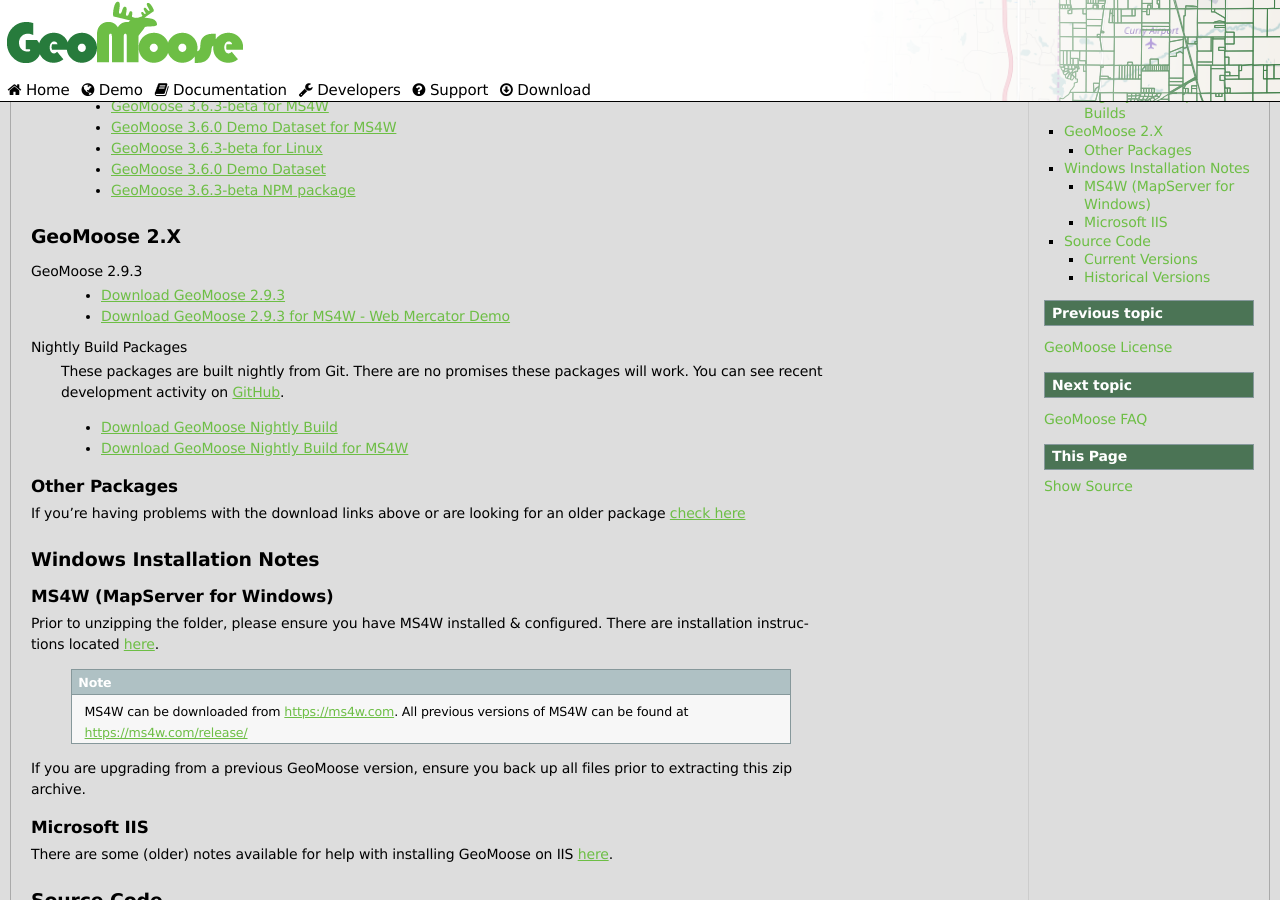
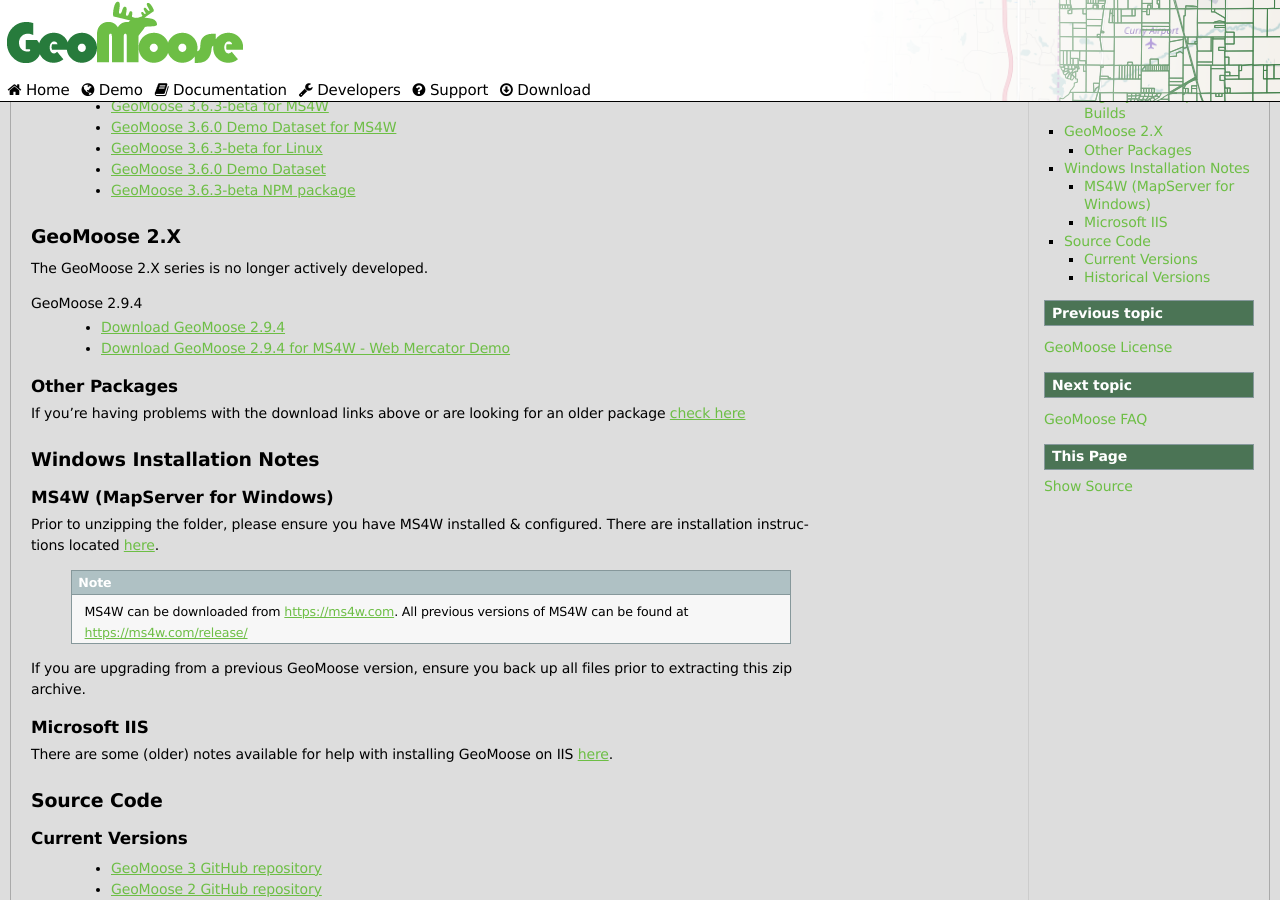
Before and after one commit to herambchaudhari4121/geomoose-website, a Sphinx documentation site: the page built from source/download.rst, in a window 1280 px wide and 900 px high, scrolled down 502 px. Built offline with Sphinx 7.4.7, drawn with Linux system fonts in a browser that asks for light colours.

Commit message:
Update GeoMoose 2.x links

```diff
--- a/source/download.rst
+++ b/source/download.rst
@@ -39,15 +39,13 @@
 
 GeoMoose 2.X
 ------------
-GeoMoose 2.9.3
-	* `Download GeoMoose 2.9.3 <https://www.geomoose.org/downloads/geomoose-2.9.3.tar.gz>`_
-	* `Download GeoMoose 2.9.3 for MS4W - Web Mercator Demo <https://www.geomoose.org/downloads/GeoMOOSE-2.9.3-MS4W.zip>`_
 
-Nightly Build Packages
-	These packages are built nightly from Git.  There are no promises these packages will work.  You can see recent development activity on `GitHub <https://github.com/geomoose/geomoose/commits/master>`_.
+The GeoMoose 2.X series is no longer actively developed.
 
-	* `Download GeoMoose Nightly Build <https://www.geomoose.org/downloads/geomoose-nightly.tar.gz>`_
-	* `Download GeoMoose Nightly Build for MS4W <https://www.geomoose.org/downloads/GeoMOOSE-nightly-MS4W.zip>`_
+GeoMoose 2.9.4
+	* `Download GeoMoose 2.9.4 <https://www.geomoose.org/downloads/unsupported/2.6-2.9/geomoose-2.9.4.tar.gz>`_
+	* `Download GeoMoose 2.9.4 for MS4W - Web Mercator Demo <https://www.geomoose.org/downloads/unsupported/2.6-2.9/GeoMOOSE-2.9.4-MS4W.zip>`_
+
 
 Other Packages
 ^^^^^^^^^^^^^^
```
